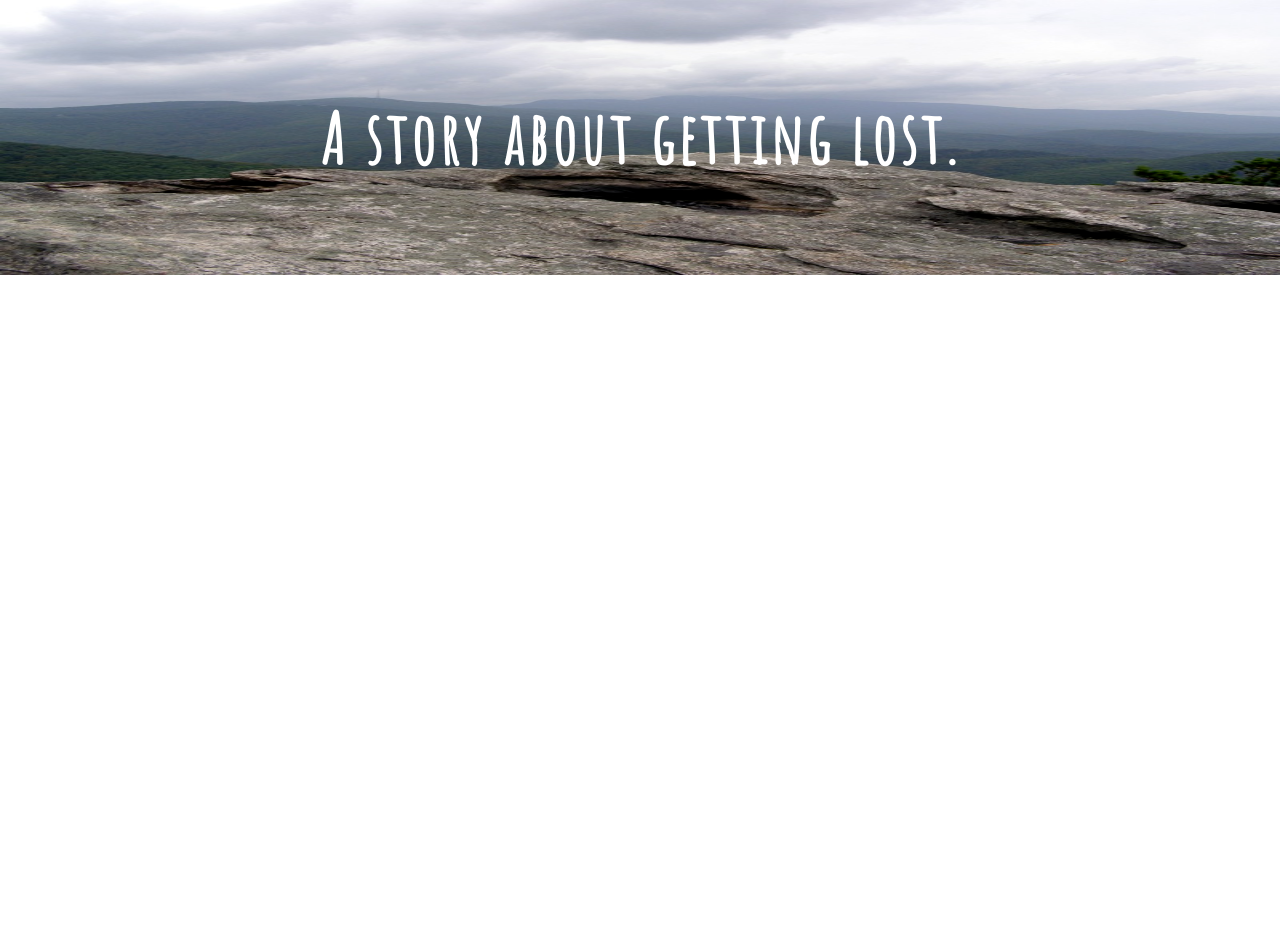
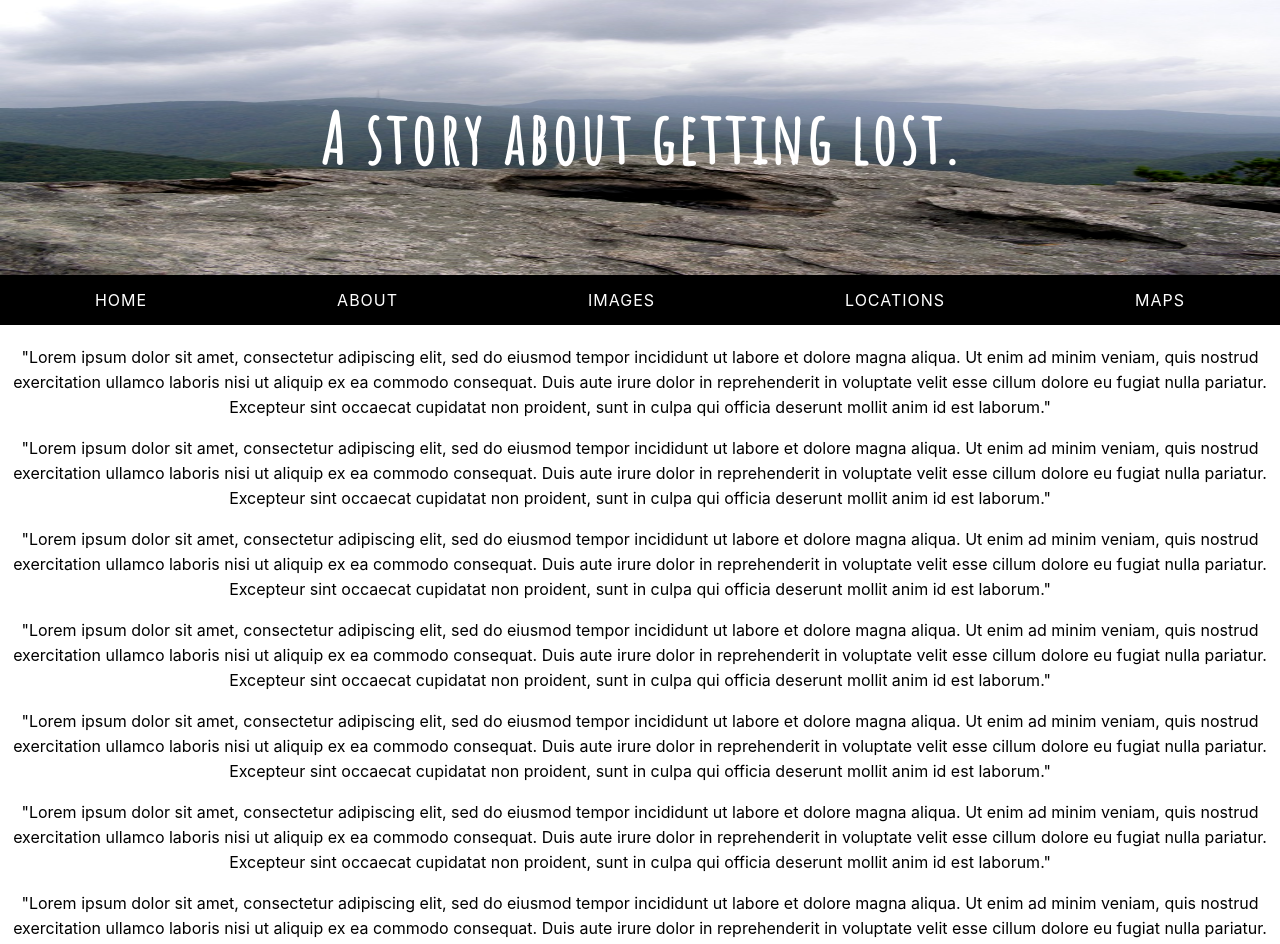
Before and after one commit to hlhartley/sticky-nav, a React (Create React App) app: page / in a window 1280 px wide. Shown: the top 944 px of the page. Before the commit the page ends 800 px from the top, so only its background shows below. Built offline with nearby package versions, Linux system fonts and the light colour scheme.

Commit message:
Fix static nav bug

```diff
--- a/src/App.js
+++ b/src/App.js
@@ -1,12 +1,16 @@
 import React, { Component } from 'react';
 import './App.css';
-import Banner from './Banner'
+import Banner from './Banner';
+import Navigation from './Navigation';
+import MainContent from './MainContent';
 
 class App extends Component {
   render() {
     return (
       <div className="App">
         <Banner />
+        <Navigation />
+        <MainContent />
       </div>
     );
   }
--- /dev/null
+++ b/src/MainContent.css
@@ -0,0 +1,5 @@
+.main-content {
+    margin-top: 20px;
+    line-height: 25px;
+    font-size: 16px;
+}
--- /dev/null
+++ b/src/MainContent.js
@@ -0,0 +1,23 @@
+import React from 'react';
+import './MainContent.css';
+
+const MainContent = (props) => {
+    return (
+        <div className='main-content'>
+            <p>"Lorem ipsum dolor sit amet, consectetur adipiscing elit, sed do eiusmod tempor incididunt ut labore et dolore magna aliqua. Ut enim ad minim veniam, quis nostrud exercitation ullamco laboris nisi ut aliquip ex ea commodo consequat. Duis aute irure dolor in reprehenderit in voluptate velit esse cillum dolore eu fugiat nulla pariatur. Excepteur sint occaecat cupidatat non proident, sunt in culpa qui officia deserunt mollit anim id est laborum."</p>
+            <p>"Lorem ipsum dolor sit amet, consectetur adipiscing elit, sed do eiusmod tempor incididunt ut labore et dolore magna aliqua. Ut enim ad minim veniam, quis nostrud exercitation ullamco laboris nisi ut aliquip ex ea commodo consequat. Duis aute irure dolor in reprehenderit in voluptate velit esse cillum dolore eu fugiat nulla pariatur. Excepteur sint occaecat cupidatat non proident, sunt in culpa qui officia deserunt mollit anim id est laborum."</p>
+            <p>"Lorem ipsum dolor sit amet, consectetur adipiscing elit, sed do eiusmod tempor incididunt ut labore et dolore magna aliqua. Ut enim ad minim veniam, quis nostrud exercitation ullamco laboris nisi ut aliquip ex ea commodo consequat. Duis aute irure dolor in reprehenderit in voluptate velit esse cillum dolore eu fugiat nulla pariatur. Excepteur sint occaecat cupidatat non proident, sunt in culpa qui officia deserunt mollit anim id est laborum."</p>
+            <p>"Lorem ipsum dolor sit amet, consectetur adipiscing elit, sed do eiusmod tempor incididunt ut labore et dolore magna aliqua. Ut enim ad minim veniam, quis nostrud exercitation ullamco laboris nisi ut aliquip ex ea commodo consequat. Duis aute irure dolor in reprehenderit in voluptate velit esse cillum dolore eu fugiat nulla pariatur. Excepteur sint occaecat cupidatat non proident, sunt in culpa qui officia deserunt mollit anim id est laborum."</p>
+            <p>"Lorem ipsum dolor sit amet, consectetur adipiscing elit, sed do eiusmod tempor incididunt ut labore et dolore magna aliqua. Ut enim ad minim veniam, quis nostrud exercitation ullamco laboris nisi ut aliquip ex ea commodo consequat. Duis aute irure dolor in reprehenderit in voluptate velit esse cillum dolore eu fugiat nulla pariatur. Excepteur sint occaecat cupidatat non proident, sunt in culpa qui officia deserunt mollit anim id est laborum."</p>
+            <p>"Lorem ipsum dolor sit amet, consectetur adipiscing elit, sed do eiusmod tempor incididunt ut labore et dolore magna aliqua. Ut enim ad minim veniam, quis nostrud exercitation ullamco laboris nisi ut aliquip ex ea commodo consequat. Duis aute irure dolor in reprehenderit in voluptate velit esse cillum dolore eu fugiat nulla pariatur. Excepteur sint occaecat cupidatat non proident, sunt in culpa qui officia deserunt mollit anim id est laborum."</p>
+            <p>"Lorem ipsum dolor sit amet, consectetur adipiscing elit, sed do eiusmod tempor incididunt ut labore et dolore magna aliqua. Ut enim ad minim veniam, quis nostrud exercitation ullamco laboris nisi ut aliquip ex ea commodo consequat. Duis aute irure dolor in reprehenderit in voluptate velit esse cillum dolore eu fugiat nulla pariatur. Excepteur sint occaecat cupidatat non proident, sunt in culpa qui officia deserunt mollit anim id est laborum."</p>
+            <p>"Lorem ipsum dolor sit amet, consectetur adipiscing elit, sed do eiusmod tempor incididunt ut labore et dolore magna aliqua. Ut enim ad minim veniam, quis nostrud exercitation ullamco laboris nisi ut aliquip ex ea commodo consequat. Duis aute irure dolor in reprehenderit in voluptate velit esse cillum dolore eu fugiat nulla pariatur. Excepteur sint occaecat cupidatat non proident, sunt in culpa qui officia deserunt mollit anim id est laborum."</p>
+            <p>"Lorem ipsum dolor sit amet, consectetur adipiscing elit, sed do eiusmod tempor incididunt ut labore et dolore magna aliqua. Ut enim ad minim veniam, quis nostrud exercitation ullamco laboris nisi ut aliquip ex ea commodo consequat. Duis aute irure dolor in reprehenderit in voluptate velit esse cillum dolore eu fugiat nulla pariatur. Excepteur sint occaecat cupidatat non proident, sunt in culpa qui officia deserunt mollit anim id est laborum."</p>
+            <p>"Lorem ipsum dolor sit amet, consectetur adipiscing elit, sed do eiusmod tempor incididunt ut labore et dolore magna aliqua. Ut enim ad minim veniam, quis nostrud exercitation ullamco laboris nisi ut aliquip ex ea commodo consequat. Duis aute irure dolor in reprehenderit in voluptate velit esse cillum dolore eu fugiat nulla pariatur. Excepteur sint occaecat cupidatat non proident, sunt in culpa qui officia deserunt mollit anim id est laborum."</p>
+            <p>"Lorem ipsum dolor sit amet, consectetur adipiscing elit, sed do eiusmod tempor incididunt ut labore et dolore magna aliqua. Ut enim ad minim veniam, quis nostrud exercitation ullamco laboris nisi ut aliquip ex ea commodo consequat. Duis aute irure dolor in reprehenderit in voluptate velit esse cillum dolore eu fugiat nulla pariatur. Excepteur sint occaecat cupidatat non proident, sunt in culpa qui officia deserunt mollit anim id est laborum."</p>
+            <p>"Lorem ipsum dolor sit amet, consectetur adipiscing elit, sed do eiusmod tempor incididunt ut labore et dolore magna aliqua. Ut enim ad minim veniam, quis nostrud exercitation ullamco laboris nisi ut aliquip ex ea commodo consequat. Duis aute irure dolor in reprehenderit in voluptate velit esse cillum dolore eu fugiat nulla pariatur. Excepteur sint occaecat cupidatat non proident, sunt in culpa qui officia deserunt mollit anim id est laborum."</p>
+        </div>
+    );
+}
+
+export default MainContent;
--- /dev/null
+++ b/src/Navigation.css
@@ -0,0 +1,37 @@
+.navigation-container {
+    display: flex;
+    align-items: center;
+    justify-content: space-around;
+    background-color: black;
+    color: white;
+    height: 50px;
+    position: relative;
+    top: 0;
+    transition: all 0.5s;
+    z-index: 1;
+}
+
+a {
+    color: white;
+    text-decoration: none;
+    letter-spacing: 1px;
+}
+
+a:visited {
+    color: white;
+}
+
+a:hover {
+    color: #8895ab;
+    border-bottom: 1px solid #8895ab;
+}
+
+.fixed-nav {
+    display: flex;
+    align-items: center;
+    justify-content: space-around;
+    position: fixed;
+    box-shadow: 0 5px rgba(0, 0, 0, 0.1);
+    background-color: blue;
+    width: 100%;
+}
--- /dev/null
+++ b/src/Navigation.js
@@ -0,0 +1,41 @@
+import React, { Component } from 'react';
+import './Navigation.css';
+
+
+class Navigation extends Component {
+    constructor() {
+        super();
+        this.state = {
+            navFixed: false,
+            initialNavPosition: 0
+        };
+    }
+
+    componentDidMount() {
+        const nav = document.querySelector('.navigation-container')
+        window.addEventListener('scroll', this.fixNav.bind(this))
+        this.setState({initialNavPosition: nav.offsetTop})
+    }
+
+    fixNav() {
+        if(window.scrollY >= this.state.initialNavPosition) {
+            this.setState({navFixed: true})
+        } else {
+            this.setState({navFixed: false})
+        }
+    }
+
+    render() {
+        return (
+            <div className= { this.state.navFixed ? "navigation-container fixed-nav" : "navigation-container" }>
+                <a href='www.google.com'>HOME</a>
+                <a href='www.google.com'>ABOUT</a>
+                <a href='www.google.com'>IMAGES</a>
+                <a href='www.google.com'>LOCATIONS</a>
+                <a href='www.google.com'>MAPS</a>
+            </div>
+        );
+    }
+}
+
+export default Navigation;
```
